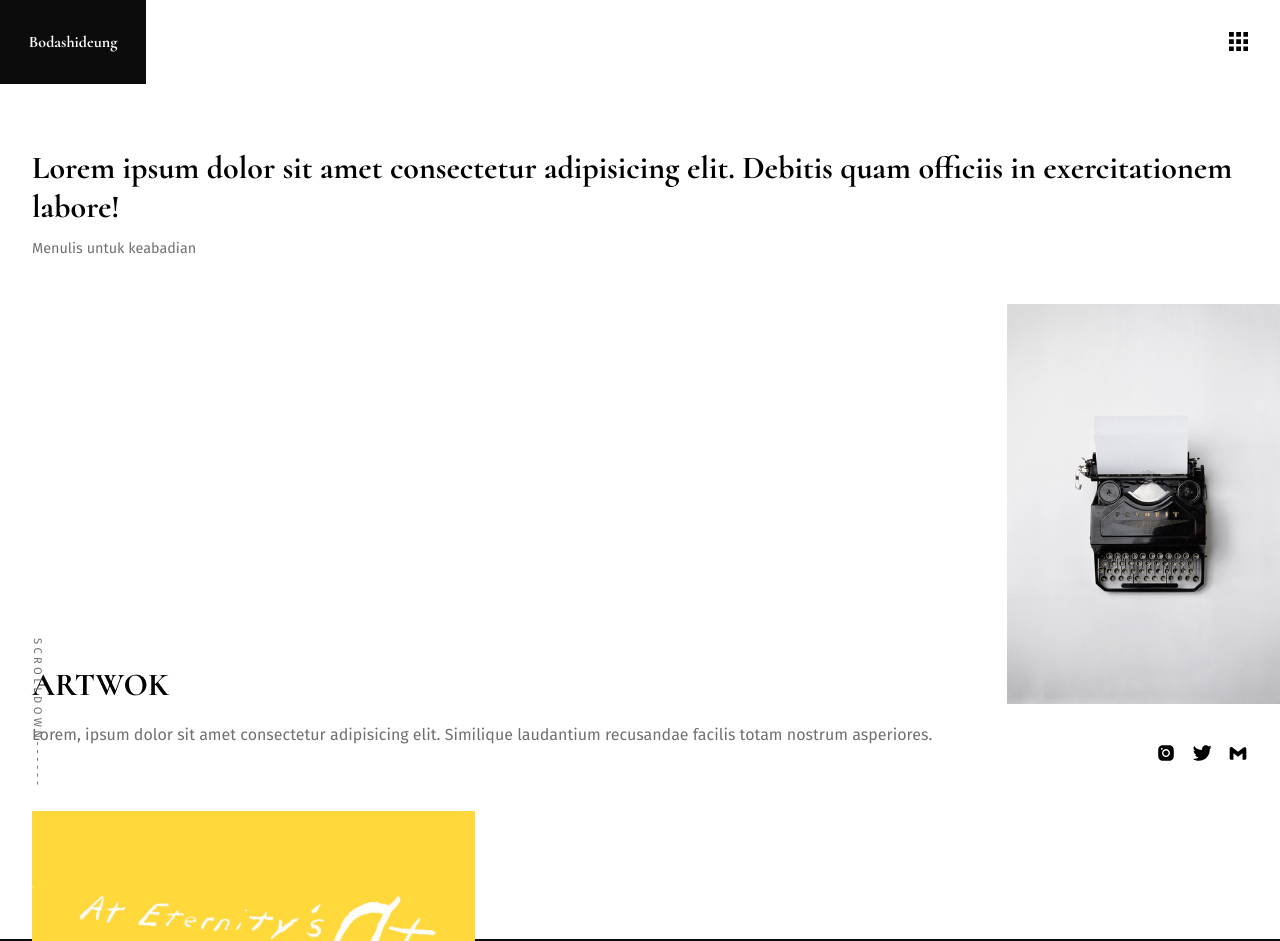
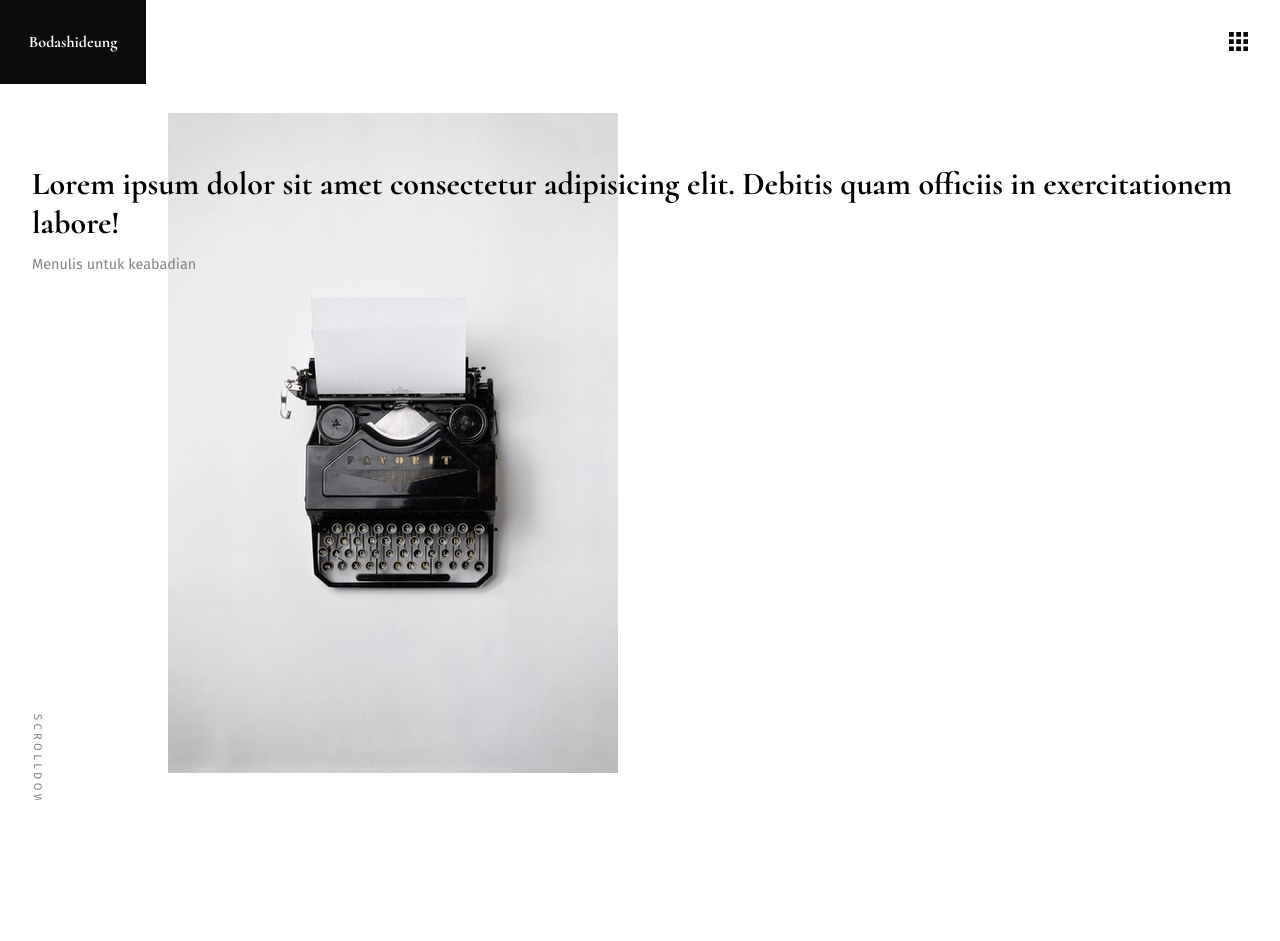
Before and after one commit to bodashideung/bodashideung2.github.io, a plain HTML site: page index.html in a window 1280 px wide. Shown: the top 941 px of the page. After the commit the page ends 800 px from the top, so only its background shows below. Drawn offline with Linux system fonts and the light colour scheme.

Commit message:
perubahan css

```diff
--- a/index.html
+++ b/index.html
@@ -11,6 +11,8 @@
     <link rel="stylesheet" href="style.css">
 </head>
 <body>
+    <div class="wrapper">
+       <section class="page-one">
         <header>
             <h1 class="logo"><a href="#">Bodashideung</a></h1>
             <nav>
@@ -24,20 +26,16 @@
                     <path d="M15 1.875C7.75195 1.875 1.875 7.75195 1.875 15C1.875 22.248 7.75195 28.125 15 28.125C22.248 28.125 28.125 22.248 28.125 15C28.125 7.75195 22.248 1.875 15 1.875ZM19.8457 19.9863L17.9121 19.9775L15 16.5059L12.0908 19.9746L10.1543 19.9834C10.0254 19.9834 9.91992 19.8809 9.91992 19.749C9.91992 19.6934 9.94043 19.6406 9.97559 19.5967L13.7871 15.0557L9.97559 10.5176C9.94018 10.4746 9.92054 10.4209 9.91992 10.3652C9.91992 10.2363 10.0254 10.1309 10.1543 10.1309L12.0908 10.1396L15 13.6113L17.9092 10.1426L19.8428 10.1338C19.9717 10.1338 20.0771 10.2363 20.0771 10.3682C20.0771 10.4238 20.0566 10.4766 20.0215 10.5205L16.2158 15.0586L20.0244 19.5996C20.0596 19.6436 20.0801 19.6963 20.0801 19.752C20.0801 19.8809 19.9746 19.9863 19.8457 19.9863Z" fill="black"/>
                 </svg>
             </nav>
-
             <svg class="btn-menu" viewBox="0 0 16 16" fill="none" xmlns="http://www.w3.org/2000/svg">
                 <path fill-rule="evenodd" clip-rule="evenodd" d="M12 12H16V16H12V12ZM6 12H10V16H6V12ZM0 12H4V16H0V12ZM12 6H16V10H12V6ZM6 6H10V10H6V6ZM0 6H4V10H0V6ZM12 0H16V4H12V0ZM6 0H10V4H6V0ZM0 0H4V4H0V0Z" fill="black"/>
             </svg>
-
         </header>
 
-    <main>
-         <section class="hero">
+             <div class="hero">
                 <div class="hero-title">
                     <h1>Lorem ipsum dolor sit amet consectetur adipisicing elit. Debitis quam officiis in exercitationem labore!</h1>
                     <p>Menulis untuk keabadian</p>
                 </div>
-
                 <div class="hero-image">
                     <img src="image/typewriter.jpg" alt="">
                 </div>
@@ -63,10 +61,10 @@
                             </svg>
                         </a>
                 </div>
+            </div>
             </section>
 
-
-         <section class="content">
+            <section class="page-two">
                 <div class="head">
                          <h1>artwok</h1>
                          <p>
@@ -93,8 +91,7 @@
                     </div> -->
                 </div>
             </section>
-        </main>
-
+    </div>
     <script>
 
         const menu = document.querySelector('.btn-menu')
--- a/style.scss
+++ b/style.scss
@@ -8,12 +8,24 @@
 
 :root{
     --color-primary: #0c0c0c;
-    --color-secondary: rgb(112, 112, 112) ;
+    --color-secondary: rgb(131, 131, 131) ;
     --color-text: #fff;
 
     --ff-header: 'Cormorant', serif;
     --ff-pg: 'fira sans', sans-serif;
 }
+
+.wrapper{
+
+ scroll-snap-type: y mandatory;
+    overflow-y: scroll;
+    height: 100vh;
+}
+
+.page-one{
+    width: 100%;
+    max-height: 100vh;
+    font-family: var(--ff-header);
 
 
 header{
@@ -102,24 +114,19 @@ nav{
     }
 }
 
-main{
-    width: 100%;
-    max-height: 100vh;
-    font-family: var(--ff-header);
-    // scroll-snap-type: y mandatory;
-    // overflow-y: scroll;
 
     .hero{
-        // max-height: 100vh;
+        min-height: 100vh;
+        // margin-bottom: 3em;
 
         img{
-            position: absolute;
+            position: relative;
             max-width: 60%;
             max-height: 50%;
             background-size: cover;
             object-fit: cover;
-            right: 0;
-            bottom: 6em;
+            right: -10.5em;
+            top: -10em;
             z-index: -2;
             animation: introLoad 1s ease-in-out;
         }
@@ -127,9 +134,7 @@ main{
 
         .hero-title{
             width: 100%;
-            padding: 4em 2em;
-            margin-bottom: 20em;
-
+            padding: 5em  2em 0 2em;
 
             h1{
                 font-weight: bold;
@@ -153,7 +158,7 @@ main{
 
         .cta-scroll{
             writing-mode: vertical-rl;
-            position: absolute;
+            position: relative;
             text-transform: uppercase;
             font-size: .7em;
             letter-spacing: .3em;
@@ -161,18 +166,21 @@ main{
             color: var(--color-secondary);
             bottom: 1em;
             left: 2.8em;
+            top: -20em;
 
         }
     }
 }
 
 .nav-social-media{
-    display: grid;
-    grid-template-columns: 1fr 1fr 1fr;
+    display: flex;
+    // grid-template-columns: 1fr 1fr 1fr;
     gap:1em;
-    position: absolute;
-    bottom: 1.5em;
-    right: 2em;
+    position: relative;
+    bottom: 0em;
+    right: 0;
+    left: 16.5em;
+    top:-18em;
 
     svg{
         width: 20px;
@@ -182,10 +190,10 @@ main{
 
 
 
-.content{
+.page-two{
     max-width: 100%;
-    max-height: 100vh;
-    // padding-top: 22em;
+    // min-height: 100vh;
+    padding-top: 2em;
 
         .head{
             margin-bottom: 10em;
@@ -213,7 +221,6 @@ main{
     position: relative;
     width: 100%;
     height: 100vh;
-    max-height: 100vh;
     background: var(--color-primary);
     margin-top: 10em;
 
@@ -229,7 +236,7 @@ main{
 
             img{
                 max-width: 70%;
-                max-height: 100vh;
+                // max-height: ;
                 padding-left: 1em;
                 object-fit: cover;
                 background-size: cover;
@@ -241,10 +248,10 @@ main{
 
 }
 
-// section{
-//     scroll-snap-align:
-//     start;
-// }
+section{
+    scroll-snap-align:
+    start;
+}
 
 
 
```
Also changed, not shown: style.css, 1 other file. Lines whose indentation alone changed are shown as unchanged.
